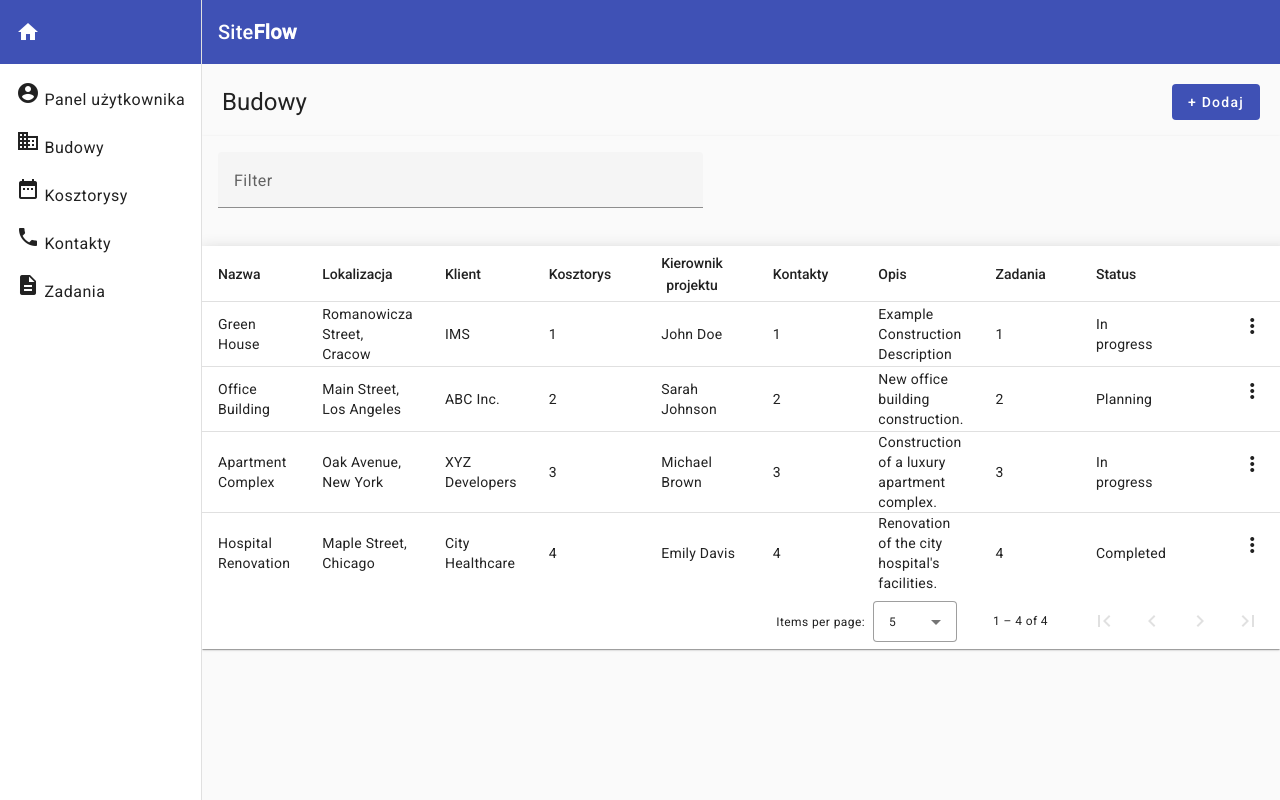
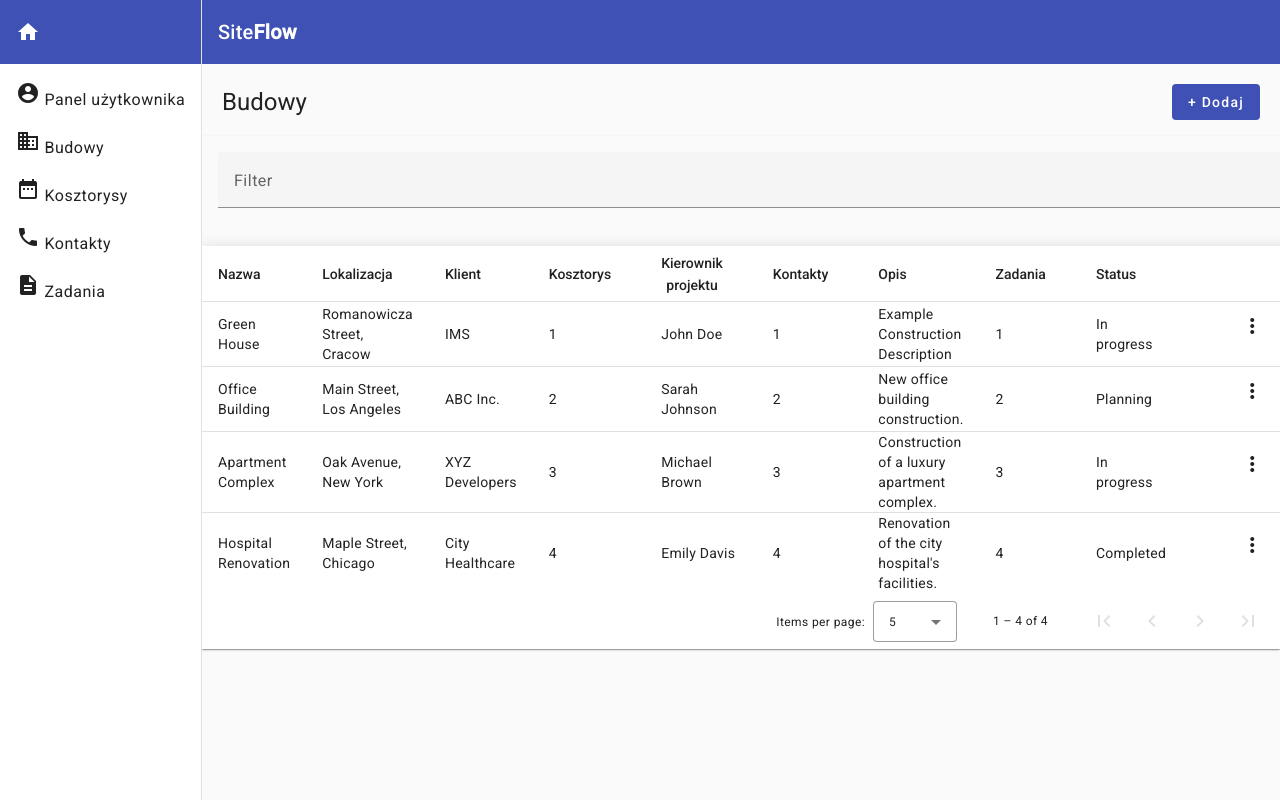
Before and after one commit to akrzeminska/site-flow, an Angular app: page /constructions in a window 1280 px wide. Built offline with nearby package versions, Linux system fonts and the light colour scheme.

Commit message:
adds option multiple in selects

```diff
--- a/src/app/features/constructions/components/feature-dialog/feature-dialog.component.html
+++ b/src/app/features/constructions/components/feature-dialog/feature-dialog.component.html
@@ -32,9 +32,9 @@
         </mat-form-field>
         <mat-form-field>
             <mat-label>Kontakty</mat-label>
-            <mat-select formControlName="contactId" required>
+            <mat-select formControlName="contactId" multiple required>
             <mat-option *ngFor="let contact of contactList" [value]="contact">{{ contact }}</mat-option>
-            <mat-error *ngIf="constructionForm.get('contactId')?.hasError('required')">To pole jest wymagane</mat-error>
+            <mat-error *ngIf="constructionForm.get('contactId')?.hasError('required')">  To pole jest wymagane</mat-error>
             </mat-select>
         </mat-form-field>
         <mat-form-field>
@@ -43,16 +43,16 @@
         </mat-form-field>
         <mat-form-field>
             <mat-label>Zadania</mat-label>
-            <mat-select formControlName="taskId" required>
+            <mat-select formControlName="taskId" multiple required>
             <mat-option *ngFor="let task of taskList" [value]="task">{{ task }}</mat-option>
-            <mat-error *ngIf="constructionForm.get('taskId')?.hasError('required')">To pole jest wymagane</mat-error>
+            <mat-error *ngIf="constructionForm.get('taskId')?.hasError('required')">  To pole jest wymagane</mat-error>
             </mat-select>
         </mat-form-field>
         <mat-form-field>
             <mat-label>Status</mat-label>
             <mat-select formControlName="status" required>
             <mat-option *ngFor="let status of statusOptions" [value]="status">{{ status }}</mat-option>
-            <mat-error *ngIf="constructionForm.get('status')?.hasError('required')">To pole jest wymagane</mat-error>
+            <mat-error *ngIf="constructionForm.get('status')?.hasError('required')">  To pole jest wymagane</mat-error>
             </mat-select>
         </mat-form-field>
     </form>
--- a/src/app/features/constructions/constructions.component.scss
+++ b/src/app/features/constructions/constructions.component.scss
@@ -15,7 +15,7 @@ table {
   }
 
   .mat-mdc-form-field {
-    width: 45%;
+    width: 100%;
     margin: 16px;
   }
 
```
